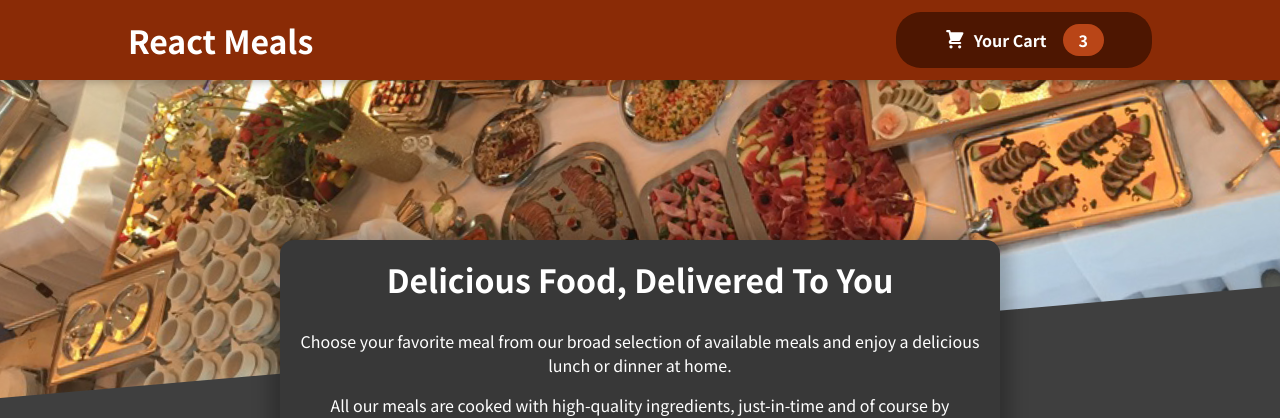
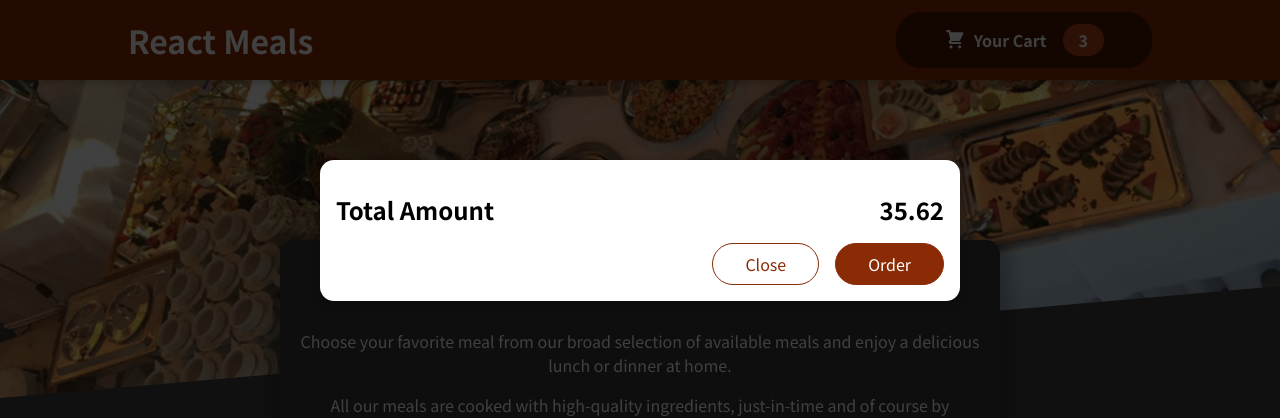
Before and after one commit to MantaXXX/React-Food-Order-App, a React (Create React App) app: page / in a window 1280 px wide. Shown: the top 418 px of the page. Built offline with nearby package versions, Linux system fonts and the light colour scheme.

Commit message:
新增 Cart Modal 遮罩效果子元件

```diff
--- a/public/index.html
+++ b/public/index.html
@@ -1,14 +1,12 @@
 <!DOCTYPE html>
 <html lang="en">
+
 <head>
   <meta charset="utf-8" />
   <link rel="icon" href="%PUBLIC_URL%/favicon.ico" />
   <meta name="viewport" content="width=device-width, initial-scale=1" />
   <meta name="theme-color" content="#000000" />
-    <meta
-      name="description"
-      content="Web site created using create-react-app"
-    />
+  <meta name="description" content="Web site created using create-react-app" />
   <link rel="apple-touch-icon" href="%PUBLIC_URL%/logo192.png" />
   <!--
       manifest.json provides metadata used when your web app is installed on a
@@ -26,8 +24,11 @@
     -->
   <title>React App</title>
 </head>
+
 <body>
   <noscript>You need to enable JavaScript to run this app.</noscript>
+  <!-- 新增一個 DOM id 給 Modal 使用 -->
+  <div id="overlays"></div>
   <div id="root"></div>
   <!--
       This HTML file is a template.
@@ -40,4 +41,5 @@
       To create a production bundle, use `npm run build` or `yarn build`.
     -->
 </body>
+
 </html>
--- a/src/App.js
+++ b/src/App.js
@@ -1,10 +1,13 @@
 import { Fragment } from "react";
+
 import Header from "./components/Layout/Header";
 import Meal from "./components/Meals/Meal";
+import Cart from "./components/Cart/Cart";
 
 function App() {
   return (
     <Fragment>
+      <Cart />
       <Header />
       <main>
         <Meal />
--- /dev/null
+++ b/src/components/Cart/Cart.js
@@ -0,0 +1,28 @@
+import Modal from '../UI/Modal'
+import classes from './Cart.module.css'
+
+const Cart = props => {
+  const cartItems = (
+    <ul className={classes['cart-items']}>
+      {[].map(item =>
+        <li>{item.name}</li>
+      )}
+    </ul>
+  )
+
+  return (
+    <Modal>
+      {cartItems}
+      <div className={classes.total}>
+        <span>Total Amount</span>
+        <span>35.62</span>
+      </div>
+      <div className={classes.actions}>
+        <button className={classes['button--alt']}>Close</button>
+        <button className={classes.button}>Order</button>
+      </div>
+    </Modal>
+  )
+}
+
+export default Cart
--- /dev/null
+++ b/src/components/Cart/Cart.module.css
@@ -0,0 +1,46 @@
+.cart-items {
+  list-style: none;
+  margin: 0;
+  padding: 0;
+  max-height: 20rem;
+  overflow: auto;
+}
+
+.total {
+  display: flex;
+  justify-content: space-between;
+  align-items: center;
+  font-weight: bold;
+  font-size: 1.5rem;
+  margin: 1rem 0;
+}
+
+.actions {
+  text-align: right;
+}
+
+.actions button {
+  font: inherit;
+  cursor: pointer;
+  background-color: transparent;
+  border: 1px solid #8a2b06;
+  padding: 0.5rem 2rem;
+  border-radius: 25px;
+  margin-left: 1rem;
+}
+
+.actions button:hover,
+.actions button:active {
+  background-color: #5a1a01;
+  border-color: #5a1a01;
+  color: white;
+}
+
+.actions .button--alt {
+  color: #8a2b06;
+}
+
+.actions .button {
+  background-color: #8a2b06;
+  color: white;
+}
--- /dev/null
+++ b/src/components/UI/Modal.js
@@ -0,0 +1,29 @@
+import { Fragment } from 'react'
+import ReactDOM from 'react-dom'
+
+import classes from './Modal.module.css'
+
+const Backdrop = props => {
+  return <div className={classes.backdrop}></div>
+}
+
+const ModalOverlay = props => {
+  return <div className={classes.modal}>
+    <div className={classes.content}>{props.children}</div>
+  </div>
+}
+
+const portalElement = document.getElementById('overlays')
+
+const Modal = props => {
+  return (
+    <Fragment>
+      {ReactDOM.createPortal(<Backdrop />, portalElement)}
+      {ReactDOM.createPortal(<ModalOverlay>{props.children}</ModalOverlay>,
+        portalElement)
+      }
+    </Fragment>
+  )
+}
+
+export default Modal
--- /dev/null
+++ b/src/components/UI/Modal.module.css
@@ -0,0 +1,40 @@
+.backdrop {
+  position: fixed;
+  top: 0;
+  left: 0;
+  width: 100%;
+  height: 100vh;
+  z-index: 20;
+  background-color: rgba(0, 0, 0, 0.75);
+}
+
+.modal {
+  position: fixed;
+  top: 20vh;
+  left: 5%;
+  width: 90%;
+  background-color: white;
+  padding: 1rem;
+  border-radius: 14px;
+  box-shadow: 0 2px 8px rgba(0, 0, 0, 0.25);
+  z-index: 30;
+  animation: slide-down 300ms ease-out forwards;
+}
+
+@media (min-width: 768px) {
+  .modal {
+    width: 40rem;
+    left: calc(50% - 20rem);
+  }
+}
+
+@keyframes slide-down {
+  from {
+    opacity: 0;
+    transform: translateY(-3rem);
+  }
+  to {
+    opacity: 1;
+    transform: translateY(0);
+  }
+}
```
Also changed, not shown: 1 other file (tests, documents, lock files or other folders). Lines whose indentation alone changed are shown as unchanged.
